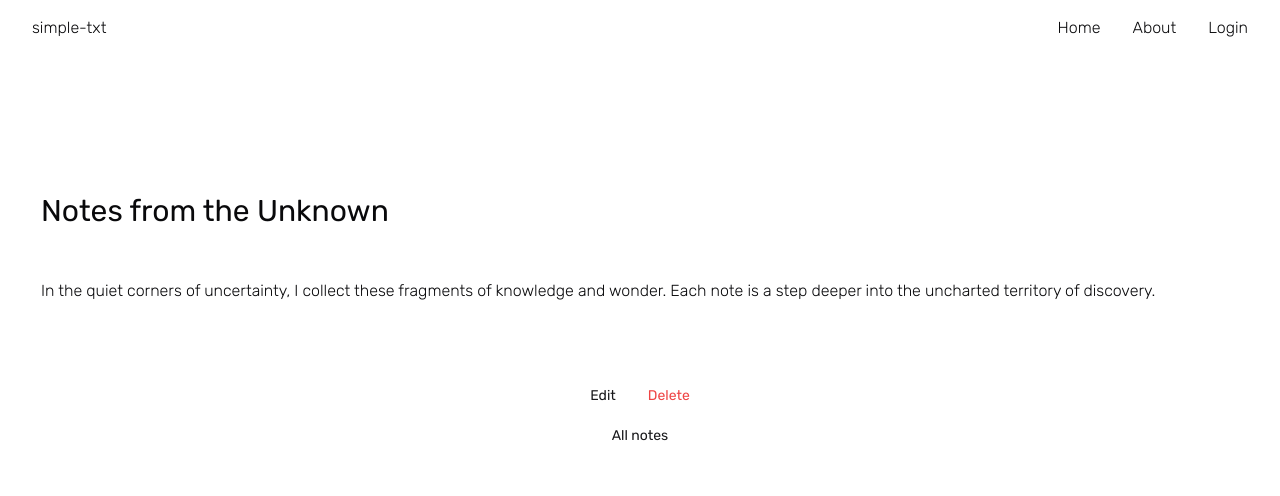
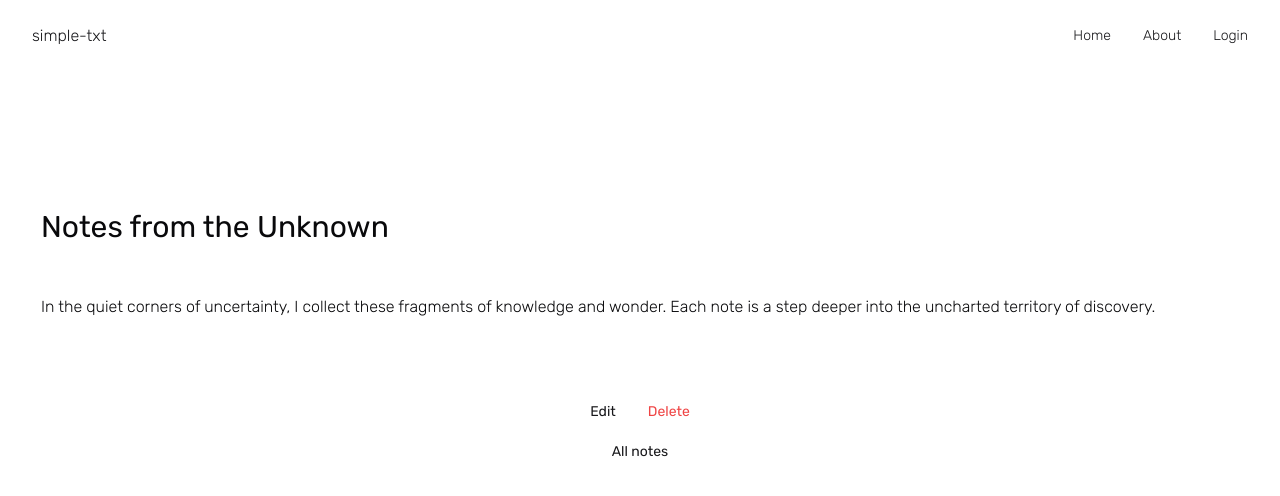
Before and after one commit to mdahmed-abdus/simple-txt, a Next.js app: page /notes/1 in a window 1280 px wide. Shown: the top 496 px of the page. Built offline with nearby package versions, Linux system fonts and the light colour scheme.

Commit message:
Add InternalLink component

```diff
--- a/src/app/login/page.tsx
+++ b/src/app/login/page.tsx
@@ -14,8 +14,8 @@ import {
 import { Input } from '@/components/ui/input';
 import { useForm } from 'react-hook-form';
 import { Separator } from '@/components/ui/separator';
-import Link from 'next/link';
 import Image from 'next/image';
+import InternalLink from '@/components/ui/InternalLink';
 
 const formSchema = z.object({
   email: z
@@ -74,9 +74,7 @@ export default function Login() {
         <h1 className="text-3xl text-center">Login to your account</h1>
         <p className="mt-4 text-center font-thin">
           Don&apos;t have an account?{' '}
-          <Link className="hover:underline" href="/register">
-            Register here
-          </Link>
+          <InternalLink text="Register here" href="/register" />
         </p>
         <div className="mt-16 sm:w-1/2 mx-auto">
           <Form {...form}>
--- a/src/app/notes/[id]/page.tsx
+++ b/src/app/notes/[id]/page.tsx
@@ -3,7 +3,6 @@
 import { Button } from '@/components/ui/button';
 import { useEffect, useState } from 'react';
 import { Skeleton } from '@/components/ui/skeleton';
-import Link from 'next/link';
 import { Textarea } from '@/components/ui/textarea';
 import { Input } from '@/components/ui/input';
 import {
@@ -17,6 +16,7 @@ import {
   AlertDialogTitle,
   AlertDialogTrigger,
 } from '@/components/ui/alert-dialog';
+import InternalLink from '@/components/ui/InternalLink';
 
 export default function NoteById({ params }: { params: { id: string } }) {
   const [loading, setLoading] = useState(true);
@@ -130,9 +130,11 @@ export default function NoteById({ params }: { params: { id: string } }) {
         </div>
       )}
       <div className="text-center">
-        <Button variant="link" className="font-normal" asChild>
-          <Link href="/dashboard">All notes</Link>
-        </Button>
+        <InternalLink
+          className="text-sm font-normal"
+          text="All notes"
+          href="/dashboard"
+        />
       </div>
     </div>
   );
--- a/src/app/profile/page.tsx
+++ b/src/app/profile/page.tsx
@@ -14,8 +14,8 @@ import {
 import { Input } from '@/components/ui/input';
 import { useForm } from 'react-hook-form';
 import { Separator } from '@/components/ui/separator';
-import Link from 'next/link';
 import Image from 'next/image';
+import InternalLink from '@/components/ui/InternalLink';
 
 const passwordSchema = z
   .string()
@@ -116,10 +116,7 @@ export default function Profile() {
       <div>
         <h1 className="text-3xl text-center">Edit your profile</h1>
         <p className="mt-4 text-center font-thin">
-          Not {user.name}?{' '}
-          <Link className="hover:underline" href="/login">
-            Logout here
-          </Link>
+          Not {user.name}? <InternalLink text="Logout here" href="/login" />
         </p>
         <div className="mt-16 sm:w-1/2 mx-auto">
           <Form {...form}>
--- a/src/app/register/page.tsx
+++ b/src/app/register/page.tsx
@@ -14,8 +14,8 @@ import {
 import { Input } from '@/components/ui/input';
 import { useForm } from 'react-hook-form';
 import { Separator } from '@/components/ui/separator';
-import Link from 'next/link';
 import Image from 'next/image';
+import InternalLink from '@/components/ui/InternalLink';
 
 const passwordSchema = z
   .string()
@@ -104,9 +104,7 @@ export default function Register() {
         <h1 className="text-3xl text-center">Create a new account</h1>
         <p className="mt-4 text-center font-thin">
           Already have an account?{' '}
-          <Link className="hover:underline" href="/login">
-            Login here
-          </Link>
+          <InternalLink className="" text="Login here" href="/login" />
         </p>
         <div className="mt-16 sm:w-1/2 mx-auto">
           <Form {...form}>
--- a/src/components/Navbar.tsx
+++ b/src/components/Navbar.tsx
@@ -1,30 +1,20 @@
-import Link from 'next/link';
+import InternalLink from './ui/InternalLink';
 
 export default function Navbar() {
-  const navLinkClassName = 'hover:underline';
-
   return (
     <nav className="py-4 flex justify-between font-thin">
       <div>
-        <Link className={navLinkClassName} href="/">
-          simple-txt
-        </Link>
+        <InternalLink text="simple-txt" href="/" />
       </div>
       <ul className="flex gap-8">
         <li>
-          <Link className={navLinkClassName} href="/">
-            Home
-          </Link>
+          <InternalLink className="text-sm" text="Home" href="/" />
         </li>
         <li>
-          <Link className={navLinkClassName} href="#about">
-            About
-          </Link>
+          <InternalLink className="text-sm" text="About" href="/#about" />
         </li>
         <li>
-          <Link className={navLinkClassName} href="/login">
-            Login
-          </Link>
+          <InternalLink className="text-sm" text="Login" href="/login" />
         </li>
       </ul>
     </nav>
--- /dev/null
+++ b/src/components/ui/InternalLink.tsx
@@ -0,0 +1,23 @@
+import Link from 'next/link';
+import { Button } from './button';
+import { cn } from '@/lib/utils';
+
+export default function InternalLink({
+  className,
+  text,
+  href,
+}: {
+  className?: string;
+  text: string;
+  href: string;
+}) {
+  return (
+    <Button
+      className={cn('p-0 font-thin text-base', className)}
+      variant="link"
+      asChild
+    >
+      <Link href={href}>{text}</Link>
+    </Button>
+  );
+}
```
